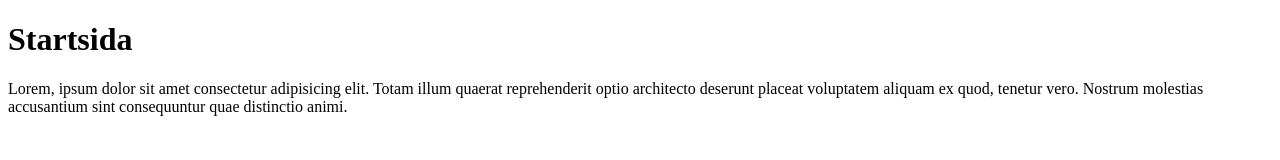
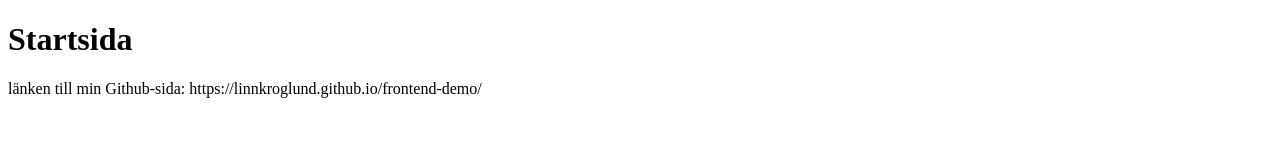
Before and after one commit to linnkroglund/frontend-demo, a plain HTML site: page index.html in a window 1280 px wide. Drawn offline with Linux system fonts and the light colour scheme.

Commit message:
link to linn

```diff
--- a/index.html
+++ b/index.html
@@ -9,7 +9,8 @@
 <body>
     <h1>Startsida</h1>
     <p>
-        Lorem, ipsum dolor sit amet consectetur adipisicing elit. Totam illum quaerat reprehenderit optio architecto deserunt placeat voluptatem aliquam ex quod, tenetur vero. Nostrum molestias accusantium sint consequuntur quae distinctio animi.
+        länken till min Github-sida: https://linnkroglund.github.io/frontend-demo/
     </p>
+
 </body>
 </html>
```
